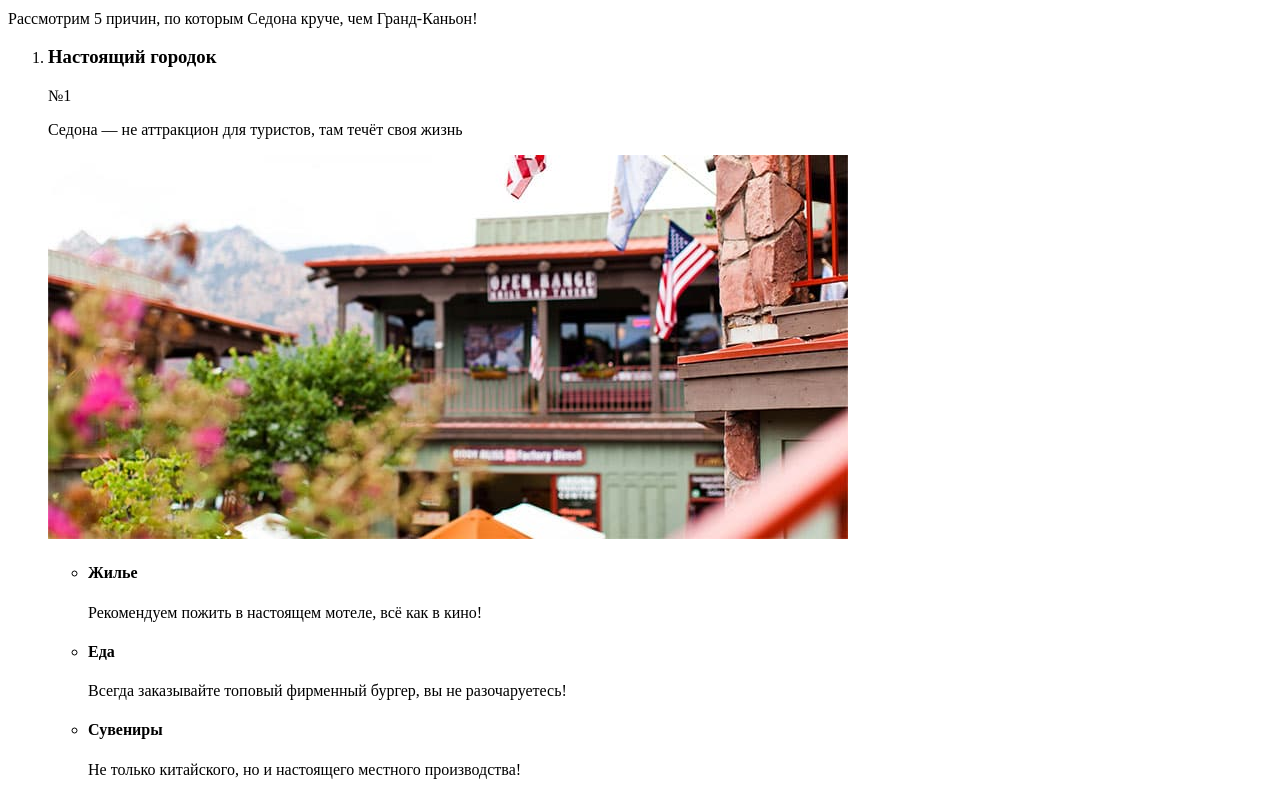
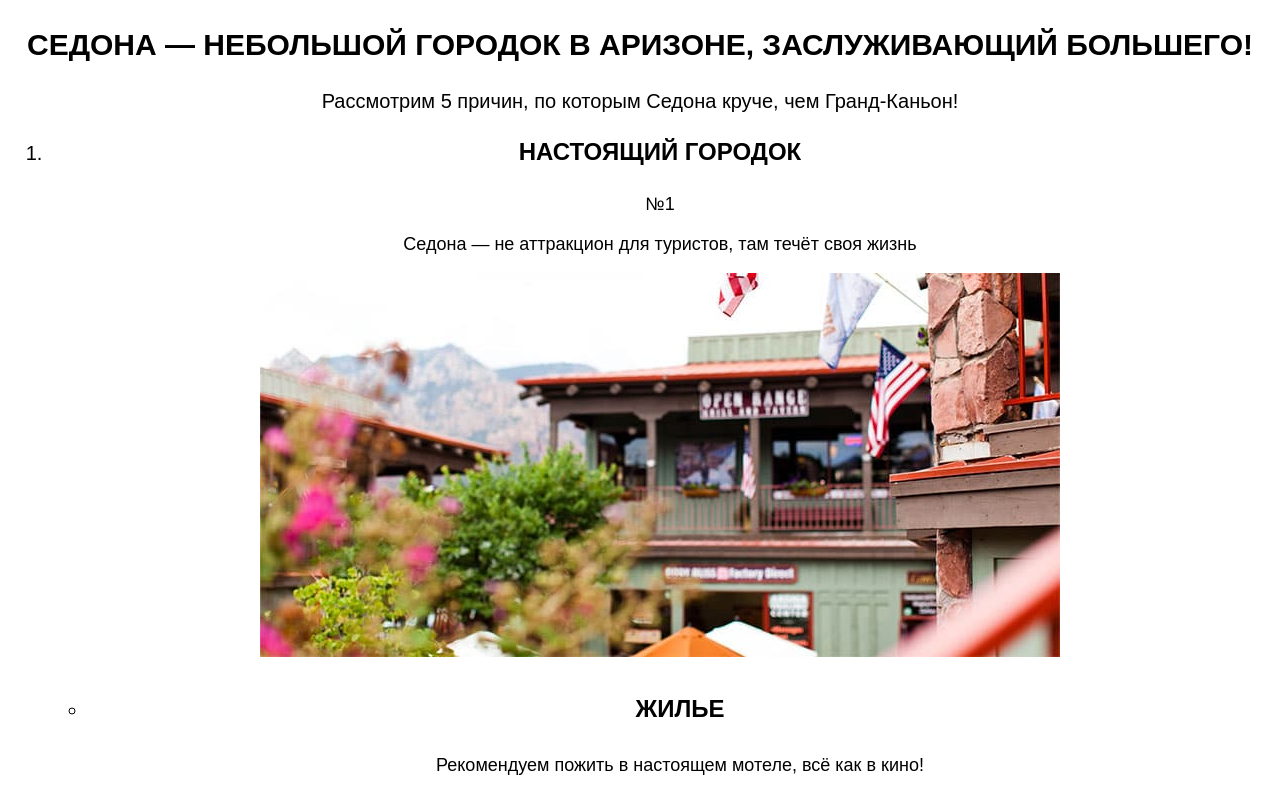
Before and after one commit to htmlacademy-htmlcss/2102687-sedona-34, a plain HTML site: page index.html in a window 1280 px wide. Shown: the part 715-1500 px from the top of the page. Drawn offline with Linux system fonts and the light colour scheme; a web font is replaced by a local one.

Commit message:
Добавляет стили тексту

```diff
--- a/index.html
+++ b/index.html
@@ -60,16 +60,16 @@
           <ul class="servises-list">
             <li class="servises-item">
               <h4>Жилье</h4>
-              <p>Рекомендуем пожить в настоящем мотеле, всё как в кино!</p>
+              <p class="advantages-description">Рекомендуем пожить в настоящем мотеле, всё как в кино!</p>
             </li>
             <li class="servises-item">
               <h4>Еда</h4>
-              <p>Всегда заказывайте
+              <p class="advantages-description">Всегда заказывайте
                 топовый фирменный бургер, вы не разочаруетесь!</p>
             </li>
             <li class="servises-item">
               <h4>Сувениры</h4>
-              <p>Не только китайского, но и настоящего местного производства!</p>
+              <p class="advantages-description">Не только китайского, но и настоящего местного производства!</p>
             </li>
           </ul>
         </li>
--- a/styles/styles.css
+++ b/styles/styles.css
@@ -1,4 +1,75 @@
 @font-face {
-    font-family: ;
-    src: url();
+    font-family: "Pt Sans";
+    font-style: normal;
+    font-weight: 400;
+    src: url("./fonts/ptsans-400.woff2") format("woff2");
+    font-display: swap;
 }
+
+font-face {
+    font-family: "PT Sans";
+    font-style: normal;
+    font-weight: 700;
+    src: url("/fonts/ptsans-700.woff2") format("woff2");
+    font-display: swap;
+}
+
+body {
+    font-family: "Pt Sans", sans-serif;
+    font-style: normal;
+    font-weight: 400;
+    font-size: 20px;
+    line-height: 26px;
+    color: #000000;
+    background-color: #FFFFFF;
+    text-align: center;
+
+}
+
+.navigation-link {
+    font-family: "PT Sans", sans-serif;
+    font-style: normal;
+    font-size: 20px;
+    line-height: 26px;
+    font-weight: 700;
+    color: #000000;
+    text-transform: capitalize;
+}
+
+h2 {
+    font-weight: 700;
+    font-size: 30px;
+    line-height: 36px;
+    text-transform: uppercase;
+
+}
+
+.advantages-title {
+    font-weight: 700;
+    font-size: 24px;
+    line-height: 28px;
+    text-transform: uppercase;
+
+}
+
+.advantages-number {
+    font-size: 18px;
+    line-height: 21px;
+}
+
+.advantages-description {
+    font-size: 18px;
+    line-height: 21px;
+}
+h4 {
+    font-weight: 700;
+    font-size: 24px;
+    line-height: 28px;
+    text-transform: uppercase;
+}
+
+.contacts-phone {
+    font-size: 40px;
+    line-height: 40px;
+    color: #000000;
+}
```
